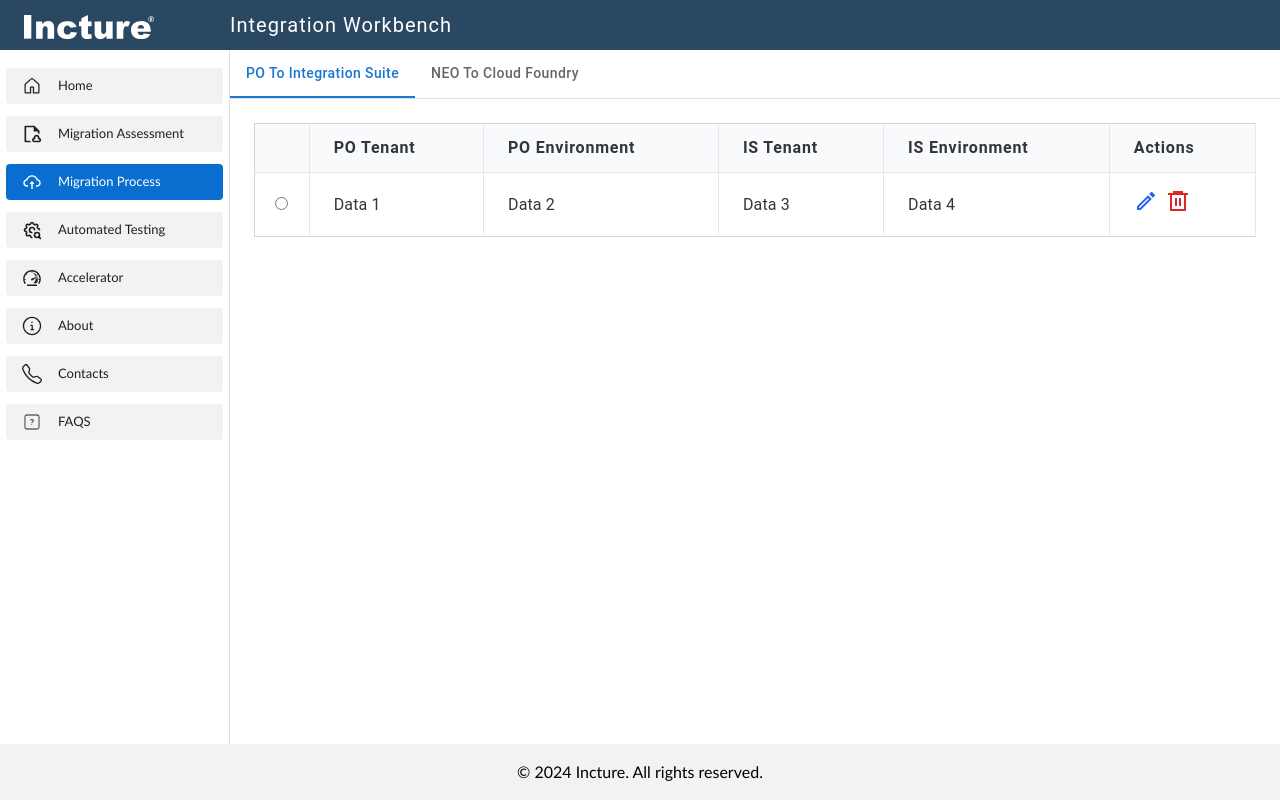
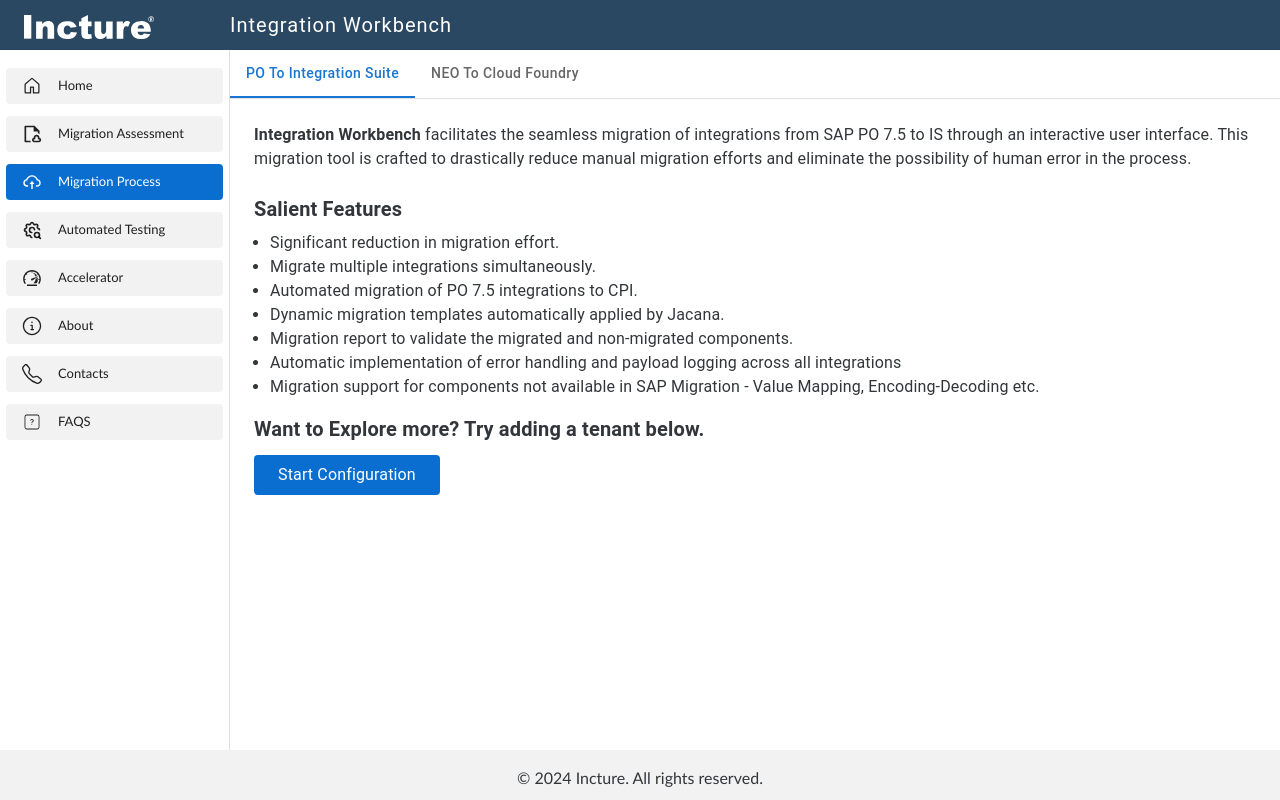
Before and after one commit to swastikMohapatraIncture/integration-workbench, a React (Vite) app: page /migrationProcess in a window 1280 px wide. Built offline with nearby package versions, Linux system fonts and the light colour scheme; the HTML template or start-up script is replaced by a standard one.

Commit message:
update: CSS of pages fixed

```diff
--- a/src/Layout/Layout.jsx
+++ b/src/Layout/Layout.jsx
@@ -21,7 +21,7 @@
           </div>
         </div>
         </div>
-        <footer className="bg-[#F2F2F2] text-black text-center py-4 z-[100]" style={{ position: "absolute", bottom: 0, left: 0, right: 0 }}>
+        <footer className="bg-[#F2F2F2] text-[#32363A] text-center py-4 z-[100] h-[50px]" style={{ position: "fixed", bottom: 0, left: 0, right: 0 }}>
           © 2024 Incture. All rights reserved.
         </footer>
       </div>
--- a/src/components/MigrationProcess/Introduction.jsx
+++ b/src/components/MigrationProcess/Introduction.jsx
@@ -4,19 +4,19 @@
 const Introduction = () => {
   const [openModal, setOpenModal] = useState(false);
   return (
-    <div className="">
+    <div className="text-[#32363A]">
       <div>
         <p>
-          <strong>POrtIT</strong> facilitates the seamless migration of
-          integrations from SAP PO 7.5 to CPI through an interactive user
+          <strong>Integration Workbench</strong> facilitates the seamless migration of
+          integrations from SAP PO 7.5 to IS through an interactive user
           interface. This migration tool is crafted to drastically reduce manual
           migration efforts and eliminate the possibility of human error in the
           process.
         </p>
       </div>
 
-      <div className="mt-6">
-        <h3 className="text-xl font-semibold">Salient Features</h3>
+      <div className="mt-6 text-[#32363A]">
+        <h3 className="text-xl font-semibold text-[#32363A]">Salient Features</h3>
         <ul className="mt-2 list-disc mx-4">
           <li>Significant reduction in migration effort.</li>
           <li>Migrate multiple integrations simultaneously.</li>
@@ -42,13 +42,13 @@
 
       <div className="mt-4">
         <h3 className="text-xl font-semibold">
-          Want to Explore more? Try adding an agent below.
+          Want to Explore more? Try adding a tenant below.
         </h3>
         <button
-          className="mt-3 bg-[#0A6ED1] flex flex-row text-white rounded p-2 hover:bg-gray-300 hover:text-black transition duration-200"
+          className="mt-3 bg-[#0A6ED1] flex flex-row text-white rounded p-2 px-6 hover:bg-gray-300 hover:text-black transition duration-200"
           onClick={() => setOpenModal(!openModal)}
         >
-          &#43; Add Tenant
+          Start Configuration
         </button>
       </div>
       {openModal && (
--- a/src/components/MigrationProcess/MainPageMP.jsx
+++ b/src/components/MigrationProcess/MainPageMP.jsx
@@ -1,10 +1,17 @@
-import Introduction from "./Introduction"
+import {useState} from 'react';
+import Introduction from "./Introduction";
+import Table from "../Table";
 
 const MainPageMP = () => {
+  const [tenants, setTenants] = useState([]);
   return (
-    <div>
-      <Introduction/>
-    </div>
+    <>
+      {
+        !tenants || tenants.length <= 0 ? (
+          <Introduction />
+        ) : (<Table/>)
+       }
+    </>
   )
 }
 
--- a/src/pages/MigrationProcess.jsx
+++ b/src/pages/MigrationProcess.jsx
@@ -5,8 +5,7 @@
 import Typography from '@mui/material/Typography';
 import Box from '@mui/material/Box';
 import WorkInProg from '../components/WorkInProg/WorkInProg';
-// import MainPageMP from '../components/MigrationProcess/MainPageMP';
-import Table from "../components/Table";
+import MainPageMP from '../components/MigrationProcess/MainPageMP';
 
 
 function CustomTabPanel(props) {
@@ -59,8 +58,7 @@
         </Tabs>
       </Box>
       <CustomTabPanel value={value} index={0}>
-        {/* <MainPageMP/> */}
-        <Table />
+        <MainPageMP/>
       </CustomTabPanel>
       <CustomTabPanel value={value} index={1}>
         <WorkInProg/>
```
Also changed, not shown: src/App.css (line endings or trailing spaces).
